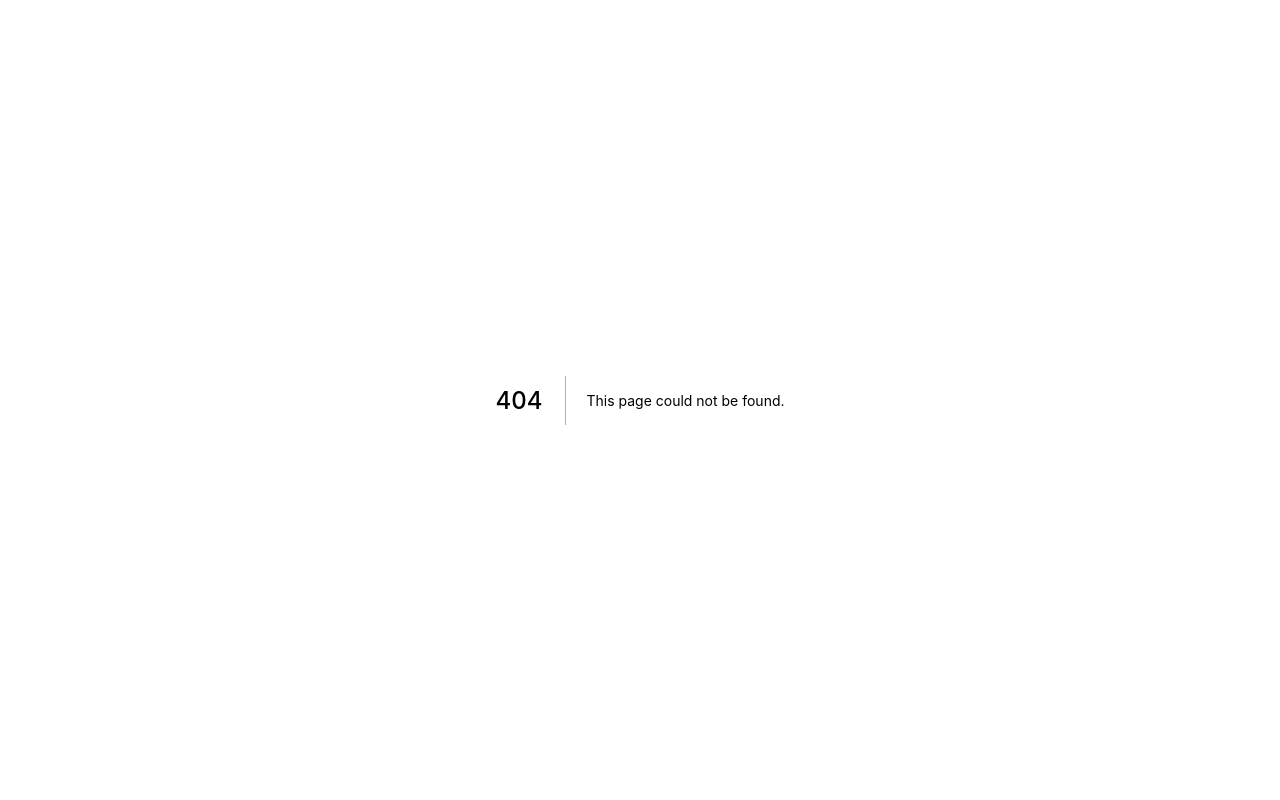
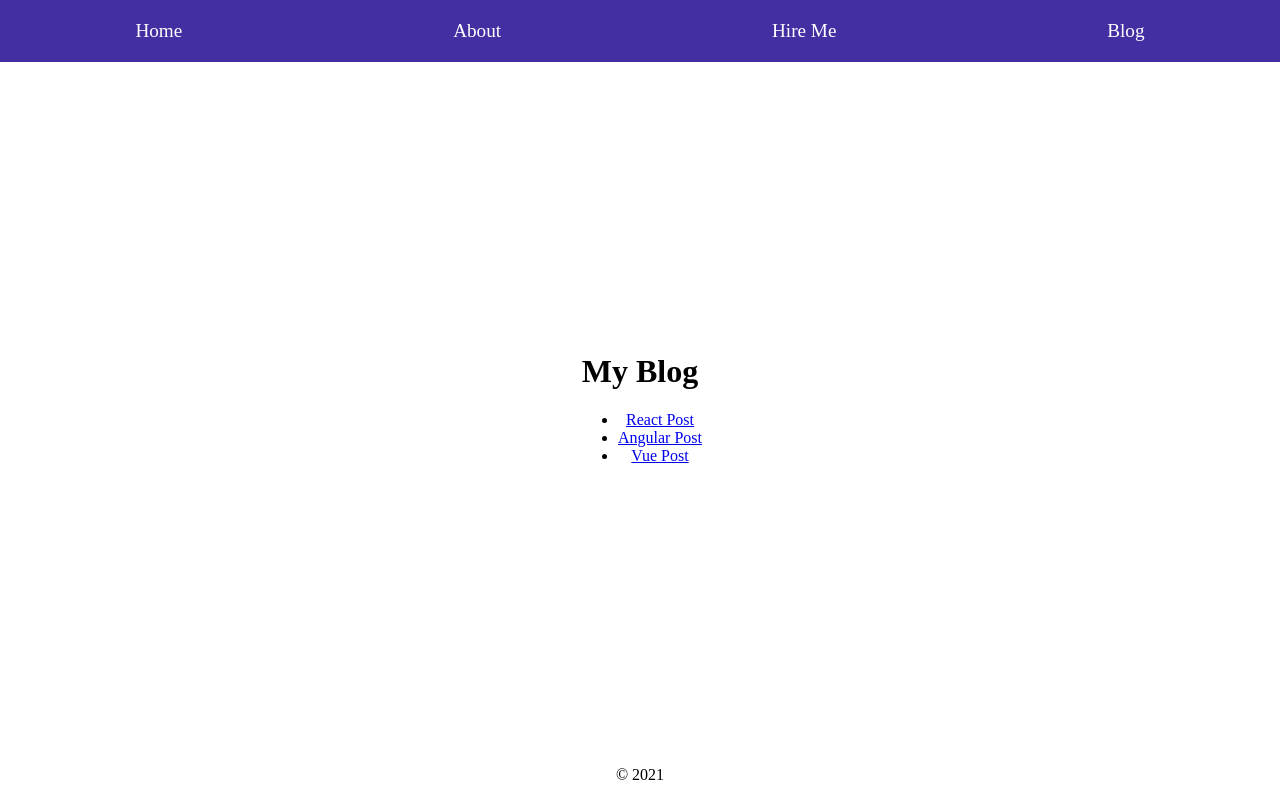
Before and after one commit to MohJaber93/first-next-app, a Next.js app: page /blog in a window 1280 px wide. Before the commit this address had no page. Built offline with nearby package versions, Linux system fonts and the light colour scheme; a small style sheet from the web is missing.

Commit message:
create blog page

```diff
--- /dev/null
+++ b/pages/blog.js
@@ -0,0 +1,26 @@
+import Layout from "../components/Layout";
+import Link from "next/link";
+
+const PostLink = ({ title, url }) => {
+  return (
+    <li>
+      <Link href="/posts/[title]" as={`/posts/${url}`}>
+        <a>{title}</a>
+      </Link>
+    </li>
+  );
+};
+
+const blog = () => {
+  return (
+    <Layout title="My Blog">
+      <ul>
+        <PostLink url="react-post" title="React Post" />
+        <PostLink url="angular-post" title="Angular Post" />
+        <PostLink url="vue-post" title="Vue Post" />
+      </ul>
+    </Layout>
+  );
+};
+
+export default blog;
```
